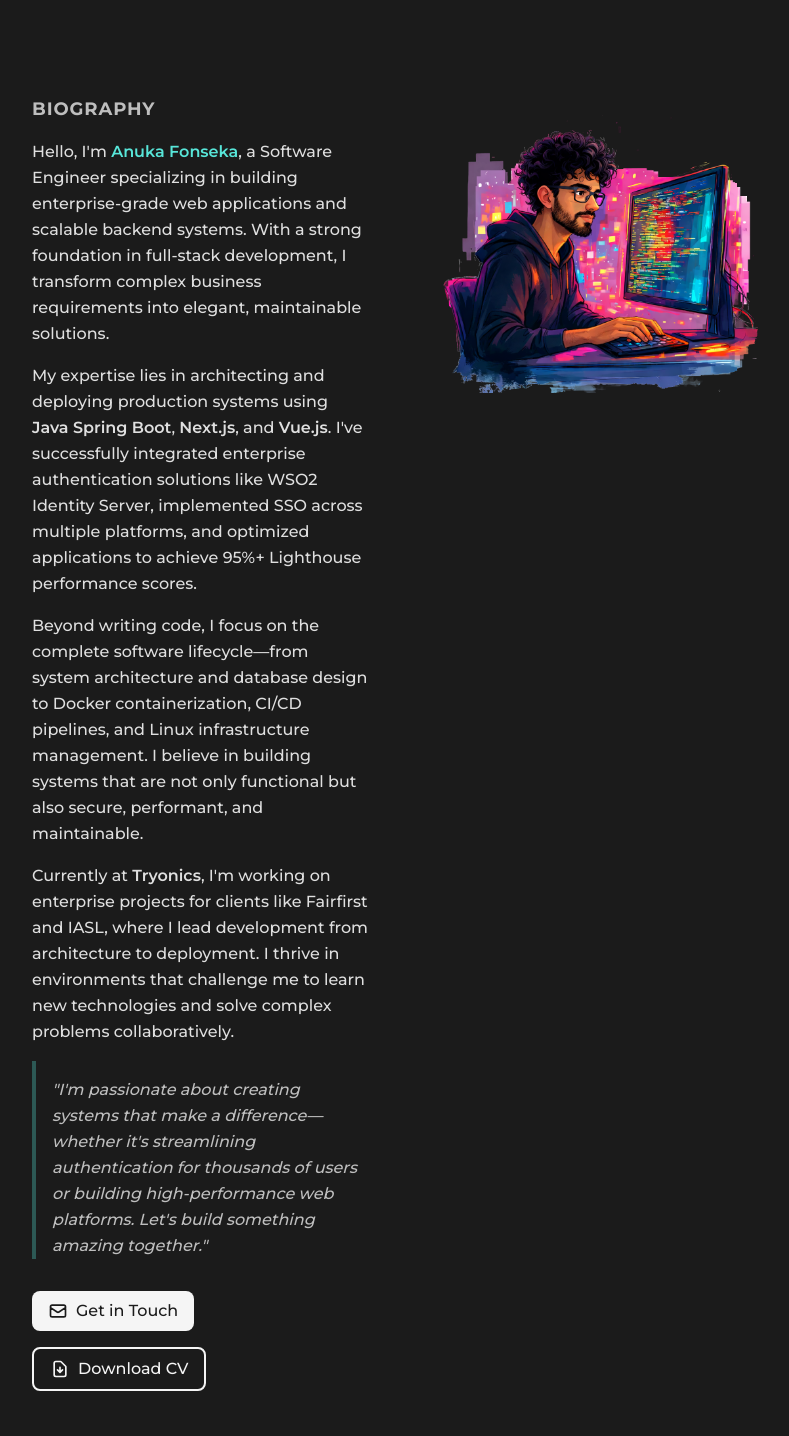
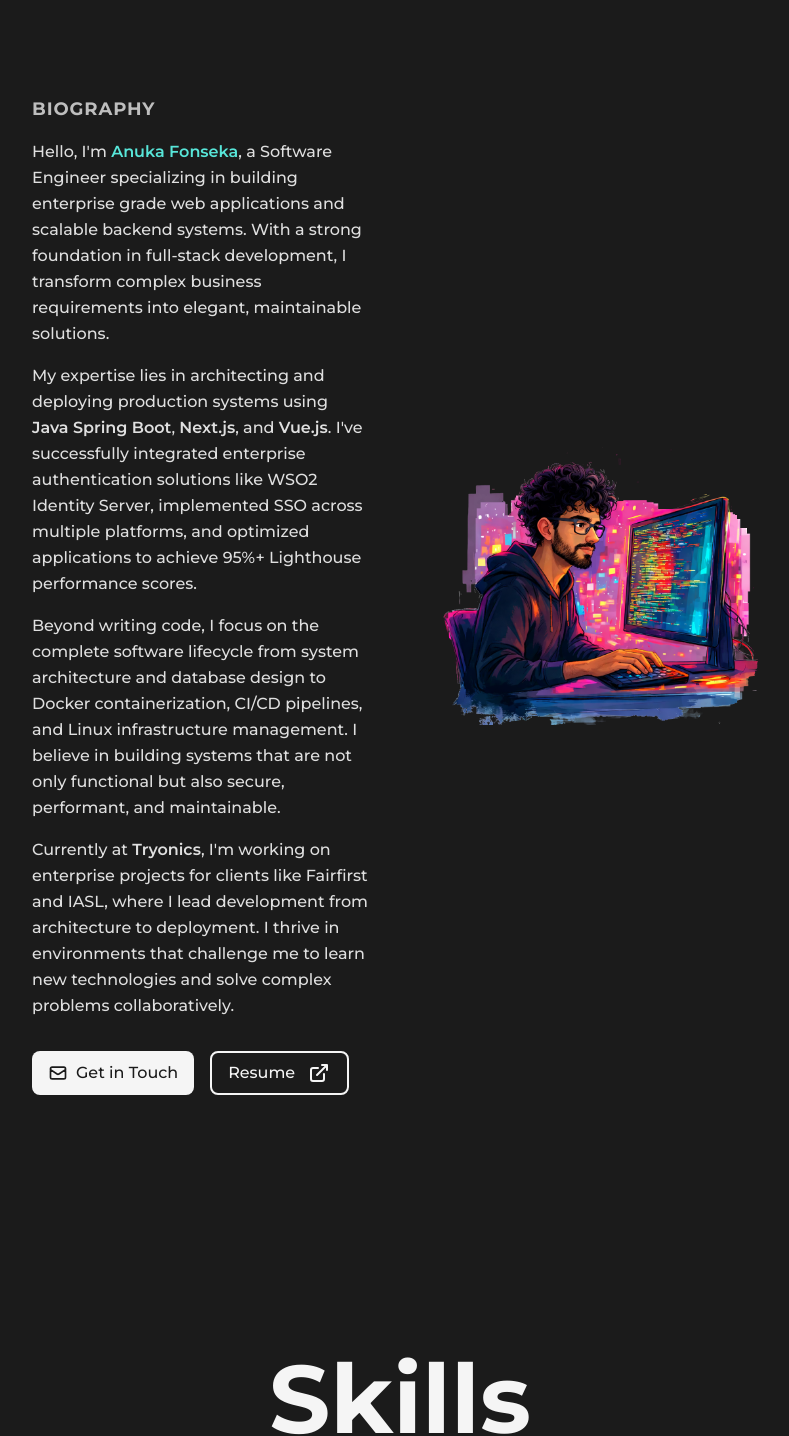
Before and after one commit to AnukaFonseka/My-Website, a Next.js app: page /about in a window 1280 px wide. Shown: the part 377-1813 px from the top of the page, without its empty margins (240-1029 px from the left). Built offline with nearby package versions, Linux system fonts and the light colour scheme.

Commit message:
Add LinkArrow component and update resume link in About page; refine text and styling

```diff
--- a/src/pages/about.js
+++ b/src/pages/about.js
@@ -7,6 +7,7 @@ import Experience from "@/components/Experience";
 import Education from "@/components/Education";
 import AnimatedText from "@/components/AnimatedText";
 import TransitionEffect from "@/components/TransitionEffect";
+import { LinkArrow } from "@/components/Icons";
 
 export default function About() {
   return (
@@ -35,7 +36,7 @@ export default function About() {
               <div className="space-y-4">
                 <p className="font-medium text-dark/90 dark:text-light/90 leading-relaxed">
                   Hello, I&apos;m <span className="text-primary dark:text-primaryDark font-semibold">Anuka Fonseka</span>,
-                  a Software Engineer specializing in building enterprise-grade web applications and scalable
+                  a Software Engineer specializing in building enterprise grade web applications and scalable
                   backend systems. With a strong foundation in full-stack development, I transform complex
                   business requirements into elegant, maintainable solutions.
                 </p>
@@ -49,7 +50,7 @@ export default function About() {
                 </p>
 
                 <p className="font-medium text-dark/90 dark:text-light/90 leading-relaxed">
-                  Beyond writing code, I focus on the complete software lifecycle—from system architecture and
+                  Beyond writing code, I focus on the complete software lifecycle from system architecture and
                   database design to Docker containerization, CI/CD pipelines, and Linux infrastructure management.
                   I believe in building systems that are not only functional but also secure, performant, and
                   maintainable.
@@ -62,13 +63,13 @@ export default function About() {
                   complex problems collaboratively.
                 </p>
 
-                <div className="pt-4 border-l-4 border-primary/30 dark:border-primaryDark/30 pl-4 mt-6">
+                {/* <div className="pt-4 border-l-4 border-primary/30 dark:border-primaryDark/30 pl-4 mt-6">
                   <p className="font-medium italic text-dark/75 dark:text-light/75 leading-relaxed">
-                    &quot;I&apos;m passionate about creating systems that make a difference—whether it&apos;s
-                    streamlining authentication for thousands of users or building high-performance web platforms.
+                    &quot;I&apos;m passionate about creating systems that make a difference whether it&apos;s
+                    streamlining authentication for thousands of users or building high performance web platforms.
                     Let&apos;s build something amazing together.&quot;
                   </p>
-                </div>
+                </div> */}
               </div>
 
               {/* Quick Links Section */}
@@ -86,27 +87,23 @@ export default function About() {
                 </a>
 
                 <a
-                  href="/path-to-cv.pdf"
-                  download
+                  href="https://drive.google.com/file/d/1Y38sQ-aZUQ_nBH4gcE5UFRql7QTU3LMi/view?usp=sharing"
+                  target="_blank"
                   className="group flex items-center gap-2 px-4 py-2 border-2 border-dark dark:border-light
                   text-dark dark:text-light rounded-lg font-medium transition-all hover:bg-dark
                   hover:text-light dark:hover:bg-light dark:hover:text-dark"
                 >
-                  <svg className="w-5 h-5" fill="none" stroke="currentColor" viewBox="0 0 24 24">
-                    <path strokeLinecap="round" strokeLinejoin="round" strokeWidth={2}
-                    d="M12 10v6m0 0l-3-3m3 3l3-3m2 8H7a2 2 0 01-2-2V5a2 2 0 012-2h5.586a1 1 0 01.707.293l5.414 5.414a1 1 0 01.293.707V19a2 2 0 01-2 2z" />
-                  </svg>
-                  Download CV
+                  Resume <LinkArrow className="ml-1 !w-6 md:!w-4" />
                 </a>
               </div>
             </div>
 
             {/* Profile Image Section - 1/3 width, no frame or effects */}
-            <div className="col-span-1 h-max md:order-1">
+            <div className="col-span-1 h-full md:order-1 flex items-center justify-center">
               <Image
                 className="h-auto w-full rounded-2xl"
                 src={profile}
-                alt="Anuka Fonseka - Software Engineer"
+                alt="Anuka Fonseka - Software Engineer - Digital Art"
                 sizes="(max-width: 768px) 100vw, (max-width: 1200px) 50vw, 33vw"
                 priority
               />
```
